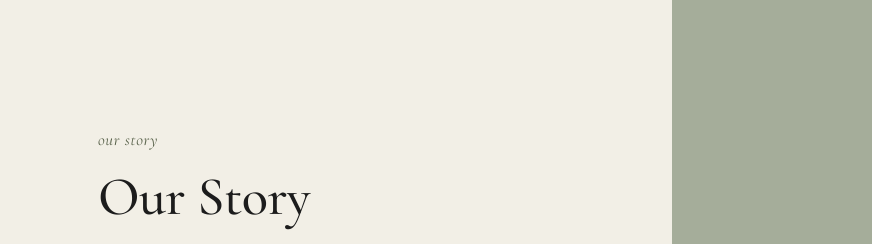
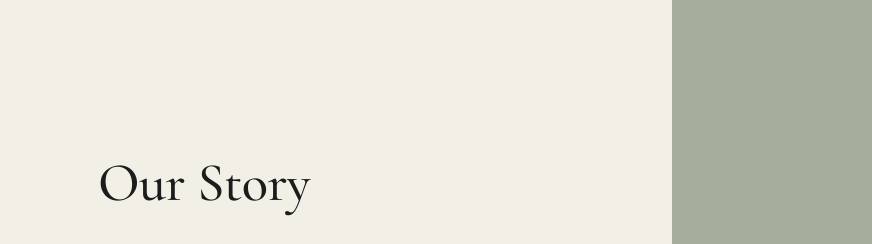
Before and after one commit to spartanbusinesslc-cmyk/grounded-website, a website: page index.html in a window 1280 px wide. Shown: the part 1140-1384 px from the top of the page, 0-872 px from the left. Drawn offline with nearby package versions, Linux system fonts and the light colour scheme.

Commit message:
Remove eyebrow label from Our Story section

```diff
--- a/index.html
+++ b/index.html
@@ -219,7 +219,6 @@
   <section id="story">
     <div class="wrap story-split">
       <div class="story-text">
-        <span class="eyebrow">our story</span>
         <h2>Our Story</h2>
         <a href="shop.html" class="btn btn-solid">Explore the Range</a>
       </div>
```
